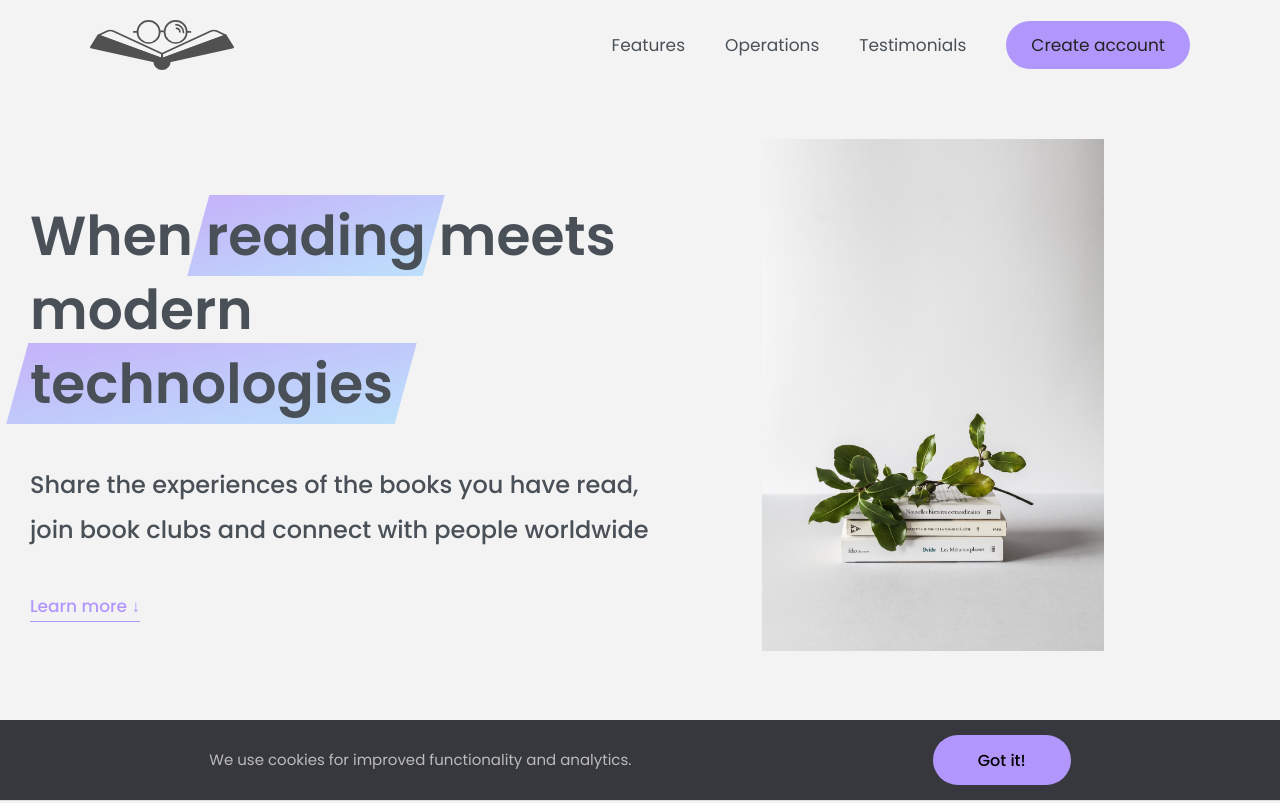
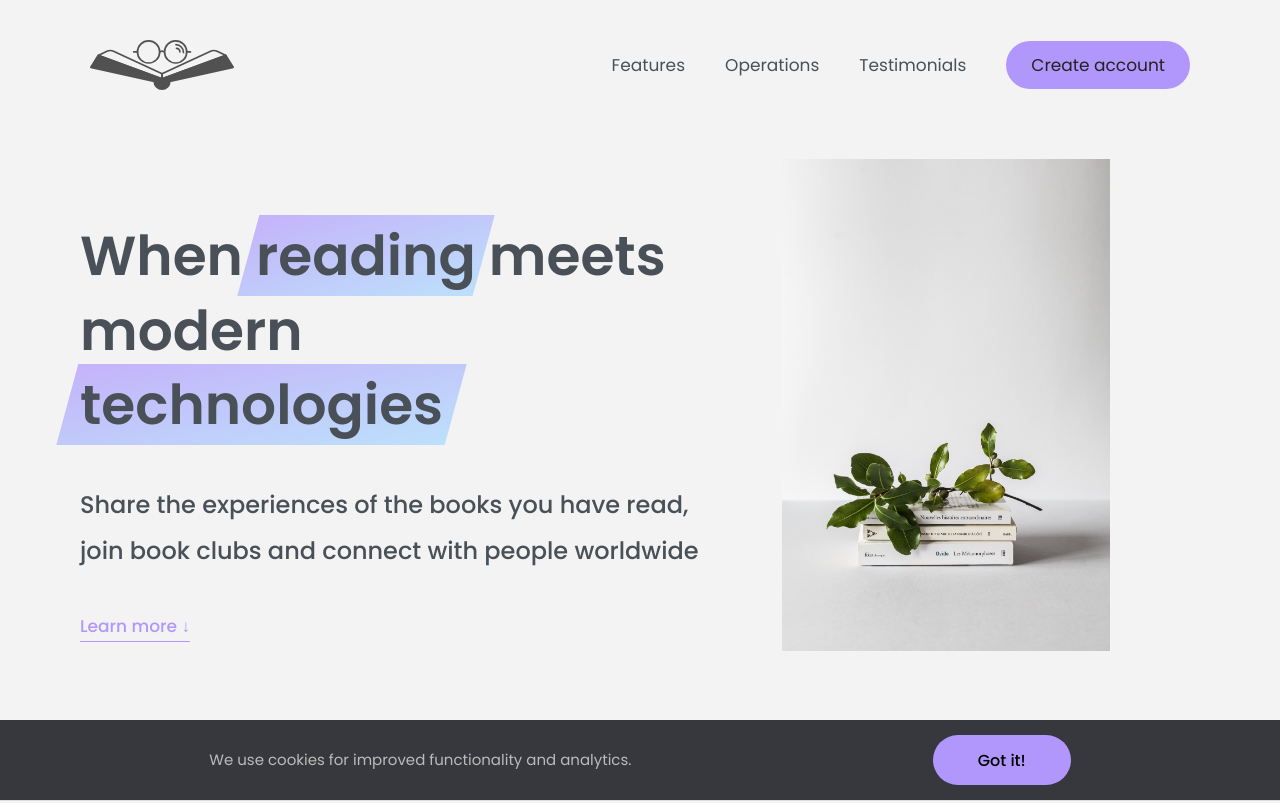
Before and after one commit to elvirakopstala/TheReader, a plain HTML site: page index.html in a window 1280 px wide. Shown: the top 803 px of the page. Drawn offline with Linux system fonts and the light colour scheme.

Commit message:
Update style.css

```diff
--- a/style.css
+++ b/style.css
@@ -111,7 +111,7 @@ img {
   height: 9rem;
   width: 100%;
   padding: 0 6rem;
-  /* margin-top: 4rem; */
+  margin-top: 2rem;
   z-index: 100;
 }
 
@@ -176,6 +176,7 @@ img {
 .header__title {
   flex: 1;
   margin-top: 10rem;
+  margin-left: 5rem;
   max-width: 135rem;
   display: grid;
   grid-template-columns: 3fr 2fr;
```
